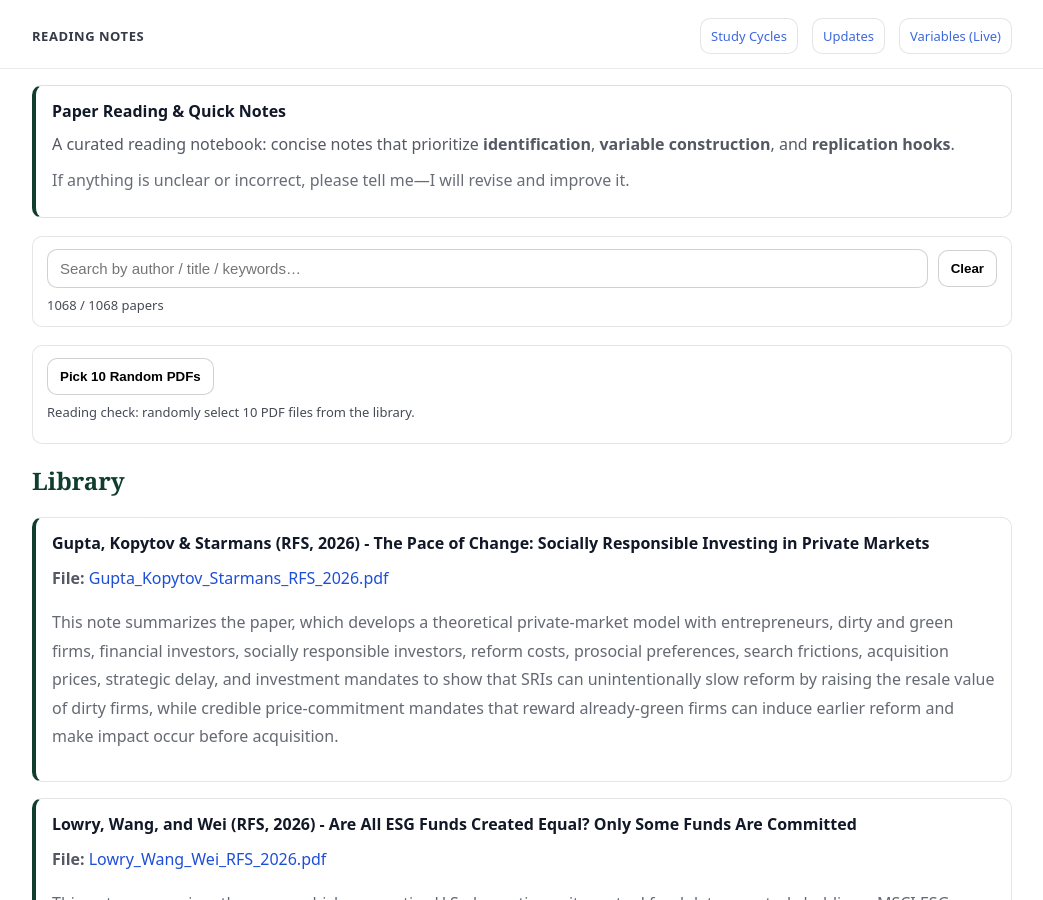
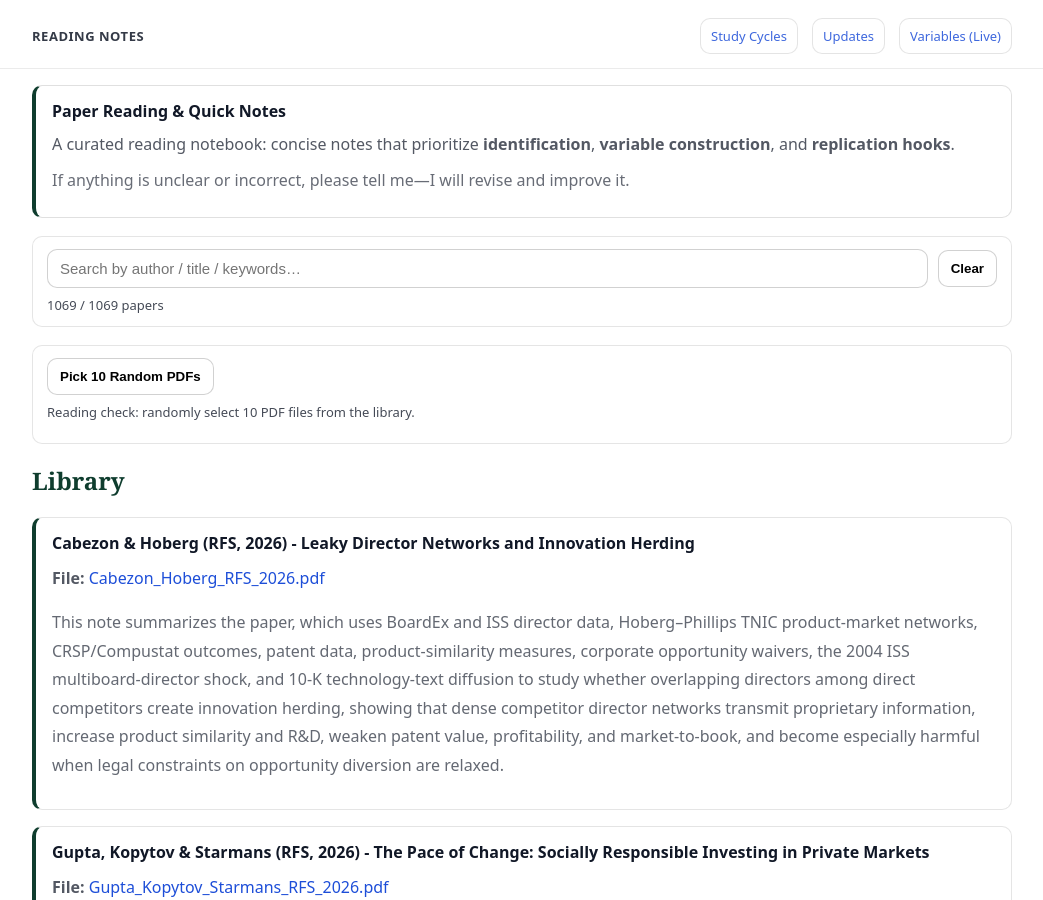
Before and after one commit to yaxinzn/study-archive, a Jekyll site: the page built from reading/index.md, in a window 1280 px wide and 900 px high. Shown: the whole window, without its empty margins (118-1161 px from the left). Built offline with Jekyll 4.4.1, drawn with Linux system fonts in a browser that asks for light colours.

Commit message:
Reading: add/update Cabezon_Hoberg_RFS_2026.pdf

```diff
--- a/_data/reading.yml
+++ b/_data/reading.yml
@@ -1,3 +1,7 @@
+- title: "Cabezon & Hoberg (RFS, 2026) - Leaky Director Networks and Innovation Herding"
+  file: "Cabezon_Hoberg_RFS_2026.pdf"
+  desc: "This note summarizes the paper, which uses BoardEx and ISS director data, Hoberg–Phillips TNIC product-market networks, CRSP/Compustat outcomes, patent data, product-similarity measures, corporate opportunity waivers, the 2004 ISS multiboard-director shock, and 10-K technology-text diffusion to study whether overlapping directors among direct competitors create innovation herding, showing that dense competitor director networks transmit proprietary information, increase product similarity and R&D, weaken patent value, profitability, and market-to-book, and become especially harmful when legal constraints on opportunity diversion are relaxed."
+
 - title: "Gupta, Kopytov & Starmans (RFS, 2026) - The Pace of Change: Socially Responsible Investing in Private Markets"
   file: "Gupta_Kopytov_Starmans_RFS_2026.pdf"
   desc: "This note summarizes the paper, which develops a theoretical private-market model with entrepreneurs, dirty and green firms, financial investors, socially responsible investors, reform costs, prosocial preferences, search frictions, acquisition prices, strategic delay, and investment mandates to show that SRIs can unintentionally slow reform by raising the resale value of dirty firms, while credible price-commitment mandates that reward already-green firms can induce earlier reform and make impact occur before acquisition."
```
Also changed, not shown: 1 other file.
